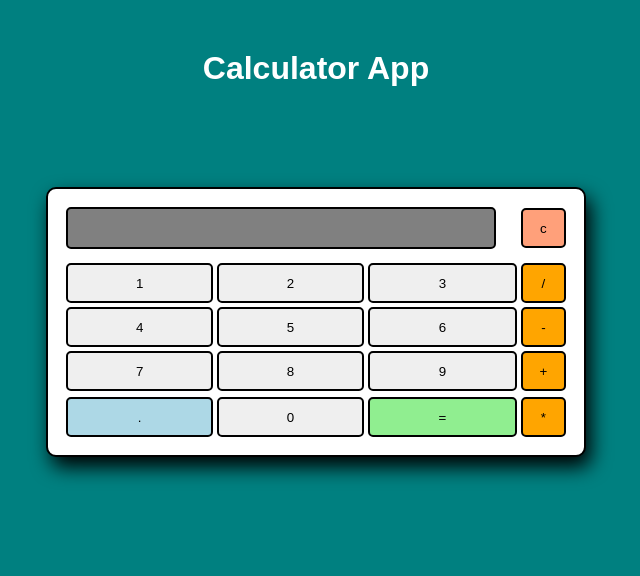
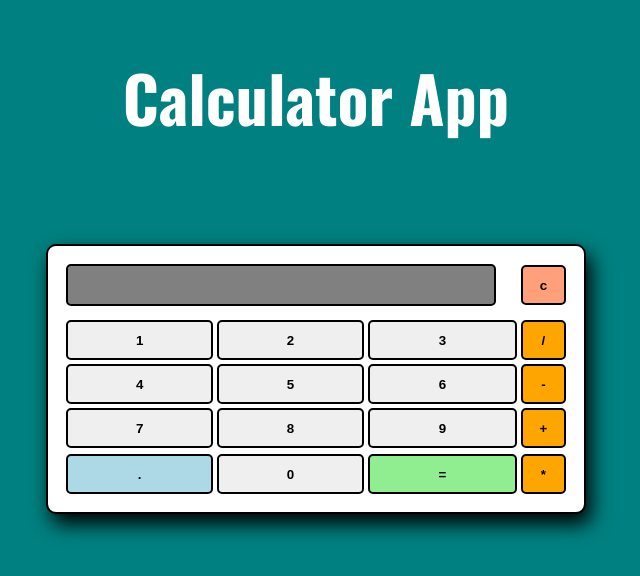
Before and after one commit to saimuer/Calculator, a plain HTML site: page index.html in a window 1280 px wide. Shown: the whole page, without its empty margins (324-964 px from the left). Drawn offline with nearby package versions, Linux system fonts and the light colour scheme.

Commit message:
Updated style.css

```diff
--- a/style.css
+++ b/style.css
@@ -1,6 +1,8 @@
+@import url('https://fonts.googleapis.com/css2?family=Oswald:wght@300;500;700&display=swap');
+
 body {
     background-color: teal;
-    font-family: Arial, Helvetica, sans-serif;
+    font-family: 'Oswald', sans-serif;
     font-weight: 500;
 }
 
@@ -8,6 +10,7 @@ h1 {
     text-align: center;
     color: white;
     margin-top: 50px;
+    font-size: 4em;
 }
 
 .screen {
@@ -40,6 +43,7 @@ input[type="button"]:active {
     height: 40px;
     cursor: pointer;
     border-radius: 5px;
+    font-weight: 700;
 }
 
 .number {
@@ -50,6 +54,7 @@ input[type="button"]:active {
     width: 100%;
     cursor: pointer;
     border-radius: 5px;
+    font-weight: 700;
 }
 
 .decimal {
@@ -61,6 +66,7 @@ input[type="button"]:active {
     height: 40px;
     cursor: pointer;
     border-radius: 5px;
+    font-weight: 700;
 }
 
 .clear {
@@ -74,6 +80,7 @@ input[type="button"]:active {
     margin: auto;
     margin-bottom: 10px;
     border-radius: 5px;
+    font-weight: 700;
 }
 
 .equal {
@@ -85,6 +92,7 @@ input[type="button"]:active {
     height: 40px;
     cursor: pointer;
     border-radius: 5px;
+    font-weight: 700;
 }
 
 .container {
```
